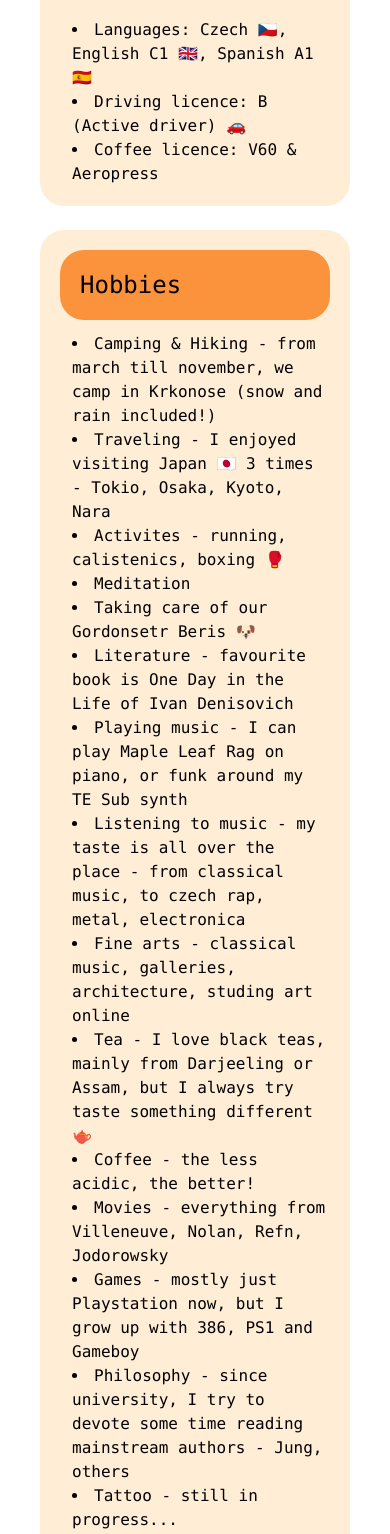
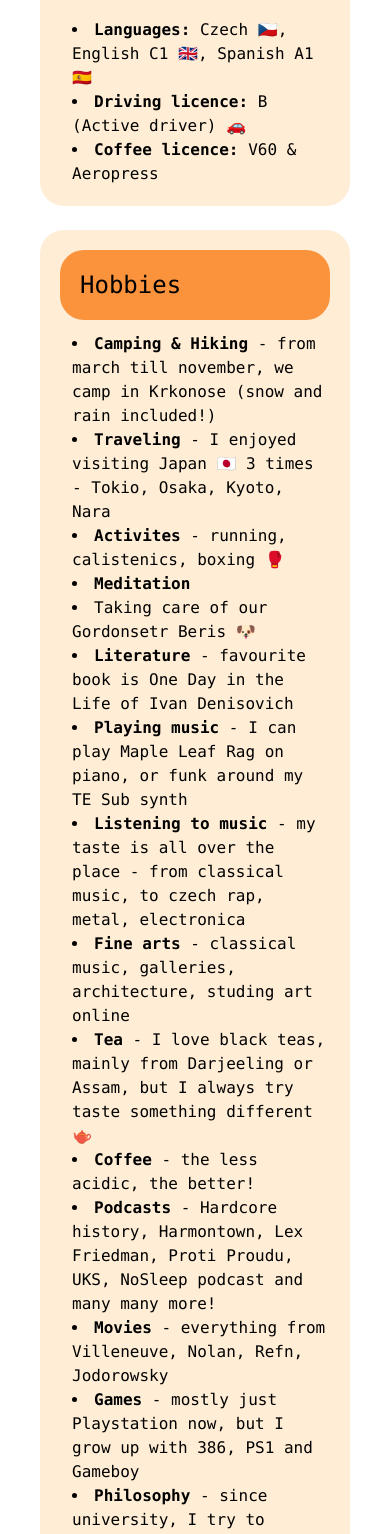
Before and after one commit to SimponGoril/about-me, a Next.js app: page /about in a window 390 px wide. Shown: the part 340-1874 px from the top of the page. Built offline with nearby package versions, Linux system fonts and the light colour scheme.

Commit message:
fix: fix responsivity on mobile devices

```diff
--- a/pages/about.tsx
+++ b/pages/about.tsx
@@ -21,9 +21,9 @@ const About: NextPage = () => {
               </div>
               <div className='pt-3'>
                 <ul className='pt-3 pl-3 list-disc list-inside'>
-                  <li>Languages: Czech 🇨🇿, English C1 🇬🇧, Spanish A1 🇪🇸</li>
-                  <li>Driving licence: B (Active driver) 🚗</li>
-                  <li>Coffee licence: V60 & Aeropress</li>
+                  <li><span className='font-semibold'>Languages:</span> Czech 🇨🇿, English C1 🇬🇧, Spanish A1 🇪🇸</li>
+                  <li><span className='font-semibold'>Driving licence:</span> B (Active driver) 🚗</li>
+                  <li><span className='font-semibold'>Coffee licence:</span> V60 & Aeropress</li>
                 </ul>
               </div>
             </div>
@@ -35,21 +35,22 @@ const About: NextPage = () => {
               </div>
               <div>
                 <ul className='pt-3 pl-3 list-disc list-inside'>
-                  <li>Camping & Hiking - from march till november, we camp in Krkonose (snow and rain included!)</li>
-                  <li>Traveling - I enjoyed visiting Japan 🇯🇵 3 times - Tokio, Osaka, Kyoto, Nara</li>
-                  <li>Activites - running, calistenics, boxing 🥊</li>
-                  <li>Meditation</li>
+                  <li><span className='font-semibold'>Camping & Hiking</span> - from march till november, we camp in Krkonose (snow and rain included!)</li>
+                  <li><span className='font-semibold'>Traveling</span> - I enjoyed visiting Japan 🇯🇵 3 times - Tokio, Osaka, Kyoto, Nara</li>
+                  <li><span className='font-semibold'>Activites</span> - running, calistenics, boxing 🥊</li>
+                  <li className='font-semibold'>Meditation</li>
                   <li>Taking care of our Gordonsetr Beris 🐶</li>
-                  <li>Literature - favourite book is One Day in the Life of Ivan Denisovich</li>
-                  <li>Playing music - I can play Maple Leaf Rag on piano, or funk around my TE Sub synth</li>
-                  <li>Listening to music - my taste is all over the place - from classical music, to czech rap, metal, electronica</li>
-                  <li>Fine arts - classical music, galleries, architecture, <a href="https://www.youtube.com/channel/UCePDFpCr78_qmVtpoB1Axaw">studing art online</a></li>
-                  <li>Tea - I love black teas, mainly from Darjeeling or Assam, but I always try taste something different 🫖</li>
-                  <li>Coffee - the less acidic, the better!</li>
-                  <li>Movies - everything from Villeneuve, Nolan, Refn, Jodorowsky</li>
-                  <li>Games - mostly just Playstation now, but I grow up with 386, PS1 and Gameboy</li>
-                  <li>Philosophy - since university, I try to devote some time reading mainstream authors - Jung, others</li>
-                  <li>Tattoo - still in progress...</li>
+                  <li><span className='font-semibold'>Literature</span> - favourite book is One Day in the Life of Ivan Denisovich</li>
+                  <li><span className='font-semibold'>Playing music</span> - I can play Maple Leaf Rag on piano, or funk around my TE Sub synth</li>
+                  <li><span className='font-semibold'>Listening to music</span> - my taste is all over the place - from classical music, to czech rap, metal, electronica</li>
+                  <li><span className='font-semibold'>Fine arts</span> - classical music, galleries, architecture, <a href="https://www.youtube.com/channel/UCePDFpCr78_qmVtpoB1Axaw">studing art online</a></li>
+                  <li><span className='font-semibold'>Tea</span> - I love black teas, mainly from Darjeeling or Assam, but I always try taste something different 🫖</li>
+                  <li><span className='font-semibold'>Coffee</span> - the less acidic, the better!</li>
+                  <li><span className='font-semibold'>Podcasts</span> - Hardcore history, Harmontown, Lex Friedman, Proti Proudu, UKS, NoSleep podcast and many many more!</li>
+                  <li><span className='font-semibold'>Movies</span> - everything from Villeneuve, Nolan, Refn, Jodorowsky</li>
+                  <li><span className='font-semibold'>Games</span> - mostly just Playstation now, but I grow up with 386, PS1 and Gameboy</li>
+                  <li><span className='font-semibold'>Philosophy</span> - since university, I try to devote some time reading mainstream authors - Jung, others</li>
+                  <li><span className='font-semibold'>Tattoos</span> - only arms at the moment. Mix of motives: Maneki Neko, infinite knot, etc.</li>
                 </ul>
                 <div className='flex items-center justify-center pt-5'>
                   <Image width="477" height="636" src="/me.jpg" alt="Hi, its me, Simon" />
--- a/pages/index.tsx
+++ b/pages/index.tsx
@@ -15,9 +15,9 @@ const Home: NextPage = () => {
       <div className={"container lg:px-40 mx-auto font-mono"}>
         <main className='container'>
           <div className="container flex flex-col md:flex-row mt-20 bg-orange-100 p-10 rounded-2xl">
-            <div className="container portrait" />
+            <div className="container portrait mx-auto" />
             <div className='container pl-3'>
-              <div>
+              <div className='text-center md:text-left'>
                 <h1 className='font-medium leading-tight text-5xl mt-0 mb-2'>Simon Moravec</h1>
                 <div>
                   <a className='underline hover:no-underline' href="https://www.linkedin.com/in/simonmoravec">Linkedin</a> | <a className='underline hover:no-underline' href="https://github.com/SimponGoril">Github</a>
--- a/src/components/ProjectTile.tsx
+++ b/src/components/ProjectTile.tsx
@@ -18,11 +18,11 @@ export default function ProjectTile({ project }: ProjectTileProps) {
           <div className="container text-center pr-5">
             <h3 className="font-medium leading-tight text-2xl underline">{project.name}</h3>
           </div>
-          <div className="flex justify-center content-center pt-2">
-            <div className="px-3 w-1/3">
-                <Image width="1006" height="776" src={project.img} alt={project.name} />
+          <div className="flex flex-col md:flex-row mx-auto justify-center content-center pt-2">
+            <div className="px-3 w-1/3  h-1/3 mx-auto ">
+                <Image className="object-cover md:h-full" width="1006" height="776" src={project.img} alt={project.name} />
             </div>
-            <div className="w-2/3">
+            <div className="w-2/3 mx-auto">
                 <div>{project.description}</div>
                 <div className="pt-3">
                     {getUrl(project.seeUrl, "See")} {getUrl(project.repoUrl, "Repo")}
--- a/styles/globals.scss
+++ b/styles/globals.scss
@@ -25,7 +25,7 @@ a {
   background-image: url("/profile-a.jpg");
   background-size: cover;
   background-repeat: no-repeat;
-  border-radius: 2rem;
+  border-radius: 7rem;
   width: 15rem;
   height: 15rem;
   cursor: pointer;
```
